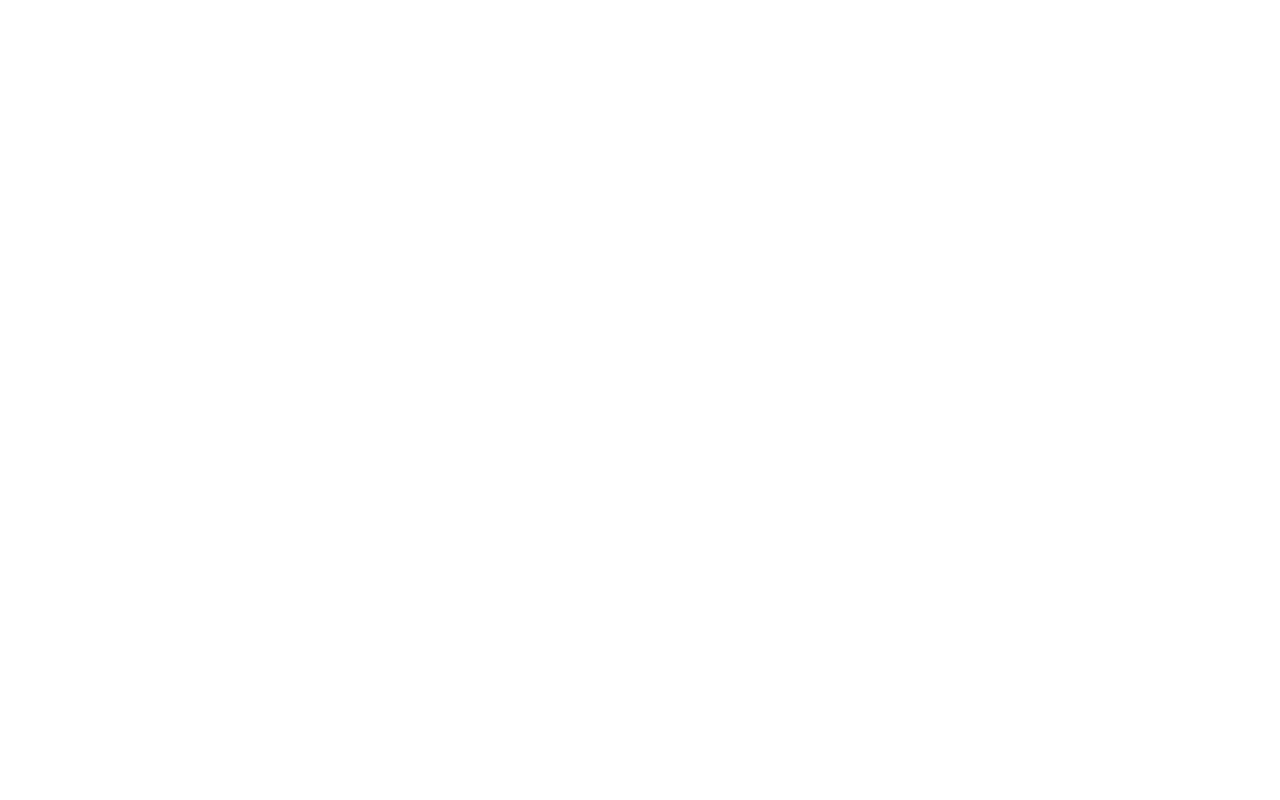
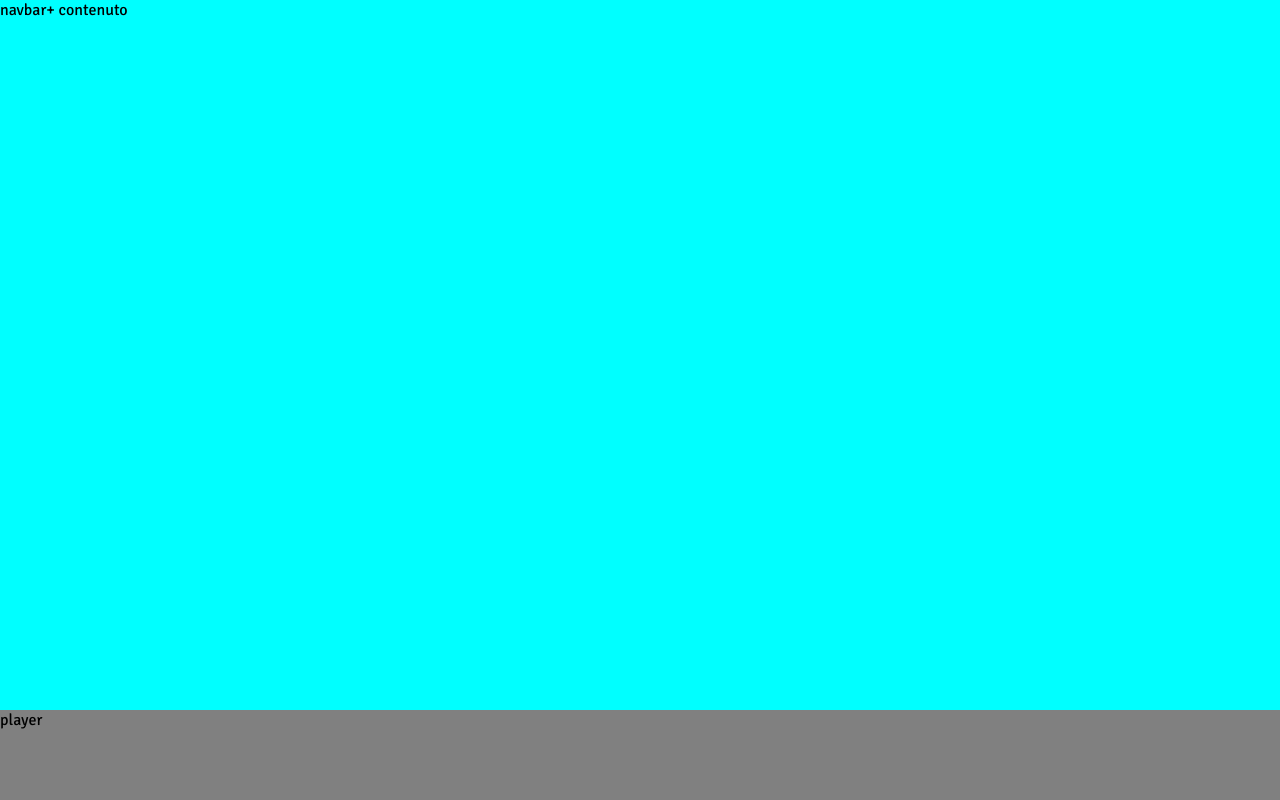
Before and after one commit to TheDusty117/html-css-spotifyweb, a plain HTML site: page index.html in a window 1280 px wide. Drawn offline with Linux system fonts and the light colour scheme.

Commit message:
FEAT flex column to main and footer

```diff
--- a/css/app.css
+++ b/css/app.css
@@ -23,4 +23,19 @@
 
 body{
   font-family: 'Signika', sans-serif;
+  background-color: #141922;
+
+  height: 100vh;
+  display: flex;
+  flex-direction: column;
 }
+
+main{
+  background-color: aqua;
+  flex-grow: 1;
+}
+
+footer{
+  background-color: grey;
+  height: 90px;
+}
--- a/index.html
+++ b/index.html
@@ -14,17 +14,12 @@
 <body>
 
 
-
-  <header>
-
-  </header>
-
   <main>
-
+    navbar+ contenuto
   </main>
 
   <footer>
-
+    player
   </footer>
 
 
```
